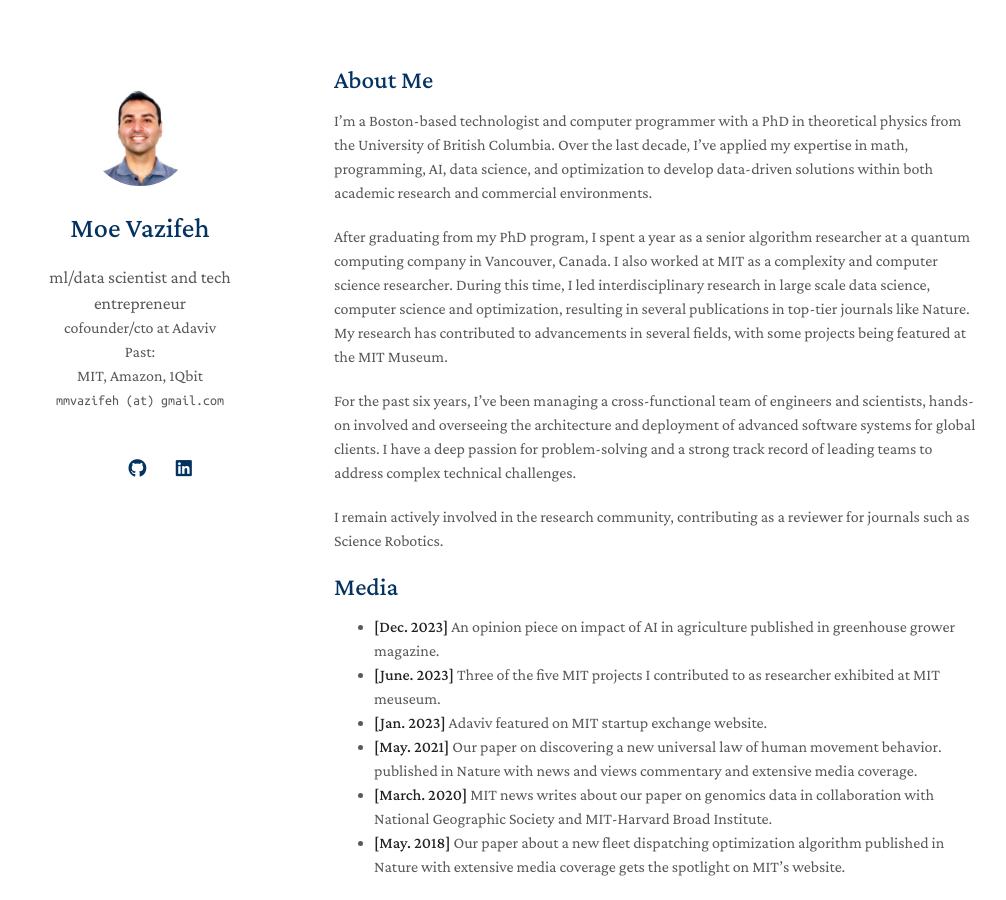
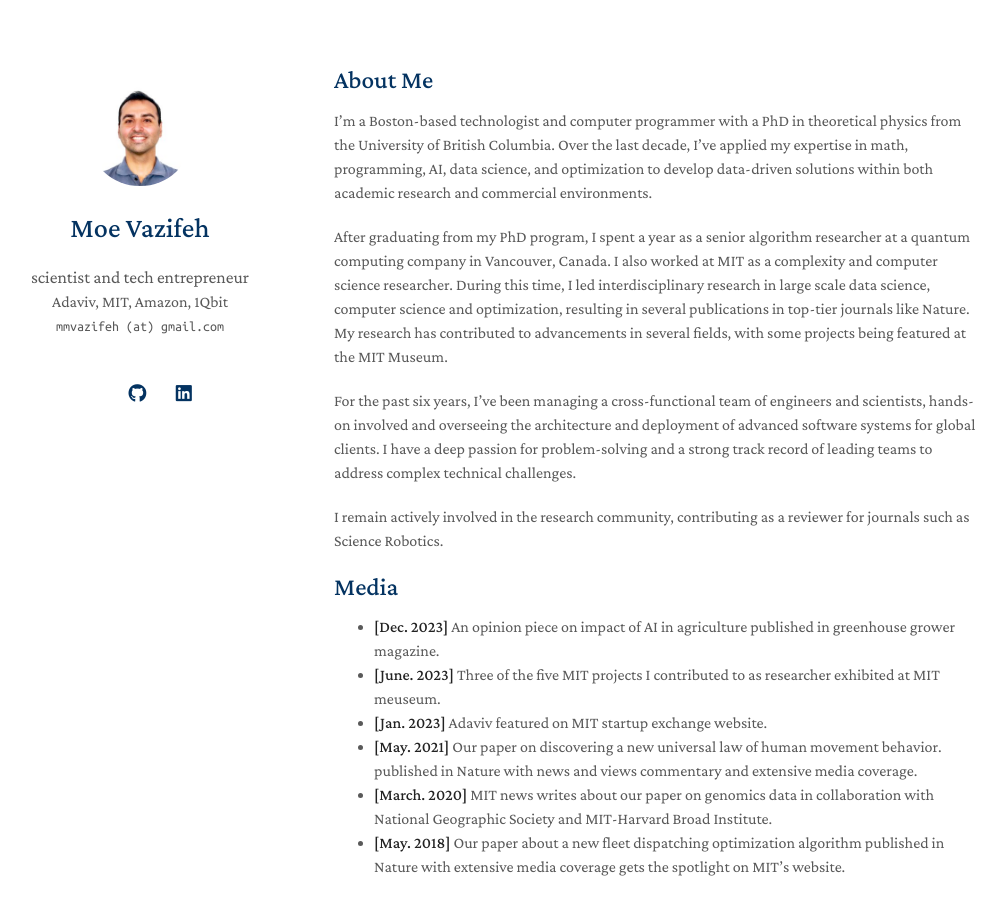
Before and after one commit to mvazifeh/mvazifeh.github.io, a Jekyll site: the page built from index.md, in a window 1280 px wide and 900 px high. Shown: the whole window, without its empty margins (136-1142 px from the left). Built offline with Jekyll 4.4.1, drawn with Linux system fonts in a browser that asks for light colours; a style sheet for code colours, icons or effects is not loaded; our own code applies the rules of GitHub Pages for plain Markdown files.

Commit message:
updating website

```diff
--- a/_config.yml
+++ b/_config.yml
@@ -1,7 +1,7 @@
 # Basic Information
 title: Moe Vazifeh
-position: "ml/data scientist and tech entrepreneur"
-affiliation: "cofounder/cto at Adaviv </br> Past: </br> MIT, Amazon, 1Qbit"
+position: "scientist and tech entrepreneur"
+affiliation: "Adaviv, MIT, Amazon, 1Qbit"
 email: mmvazifeh (at) gmail.com
 
 # Search Engine Optimization (SEO)
@@ -30,7 +30,7 @@ enable_footnote: false
 
 # Auto Dark Mode
 # You may use the option to disable the automatic dark theme
-auto_dark_mode: false
+auto_dark_mode: true
 
 # Font
 # You can use this option to choose between Serif or Sans Serif fonts.
```
Also changed, not shown: 1 other file.
